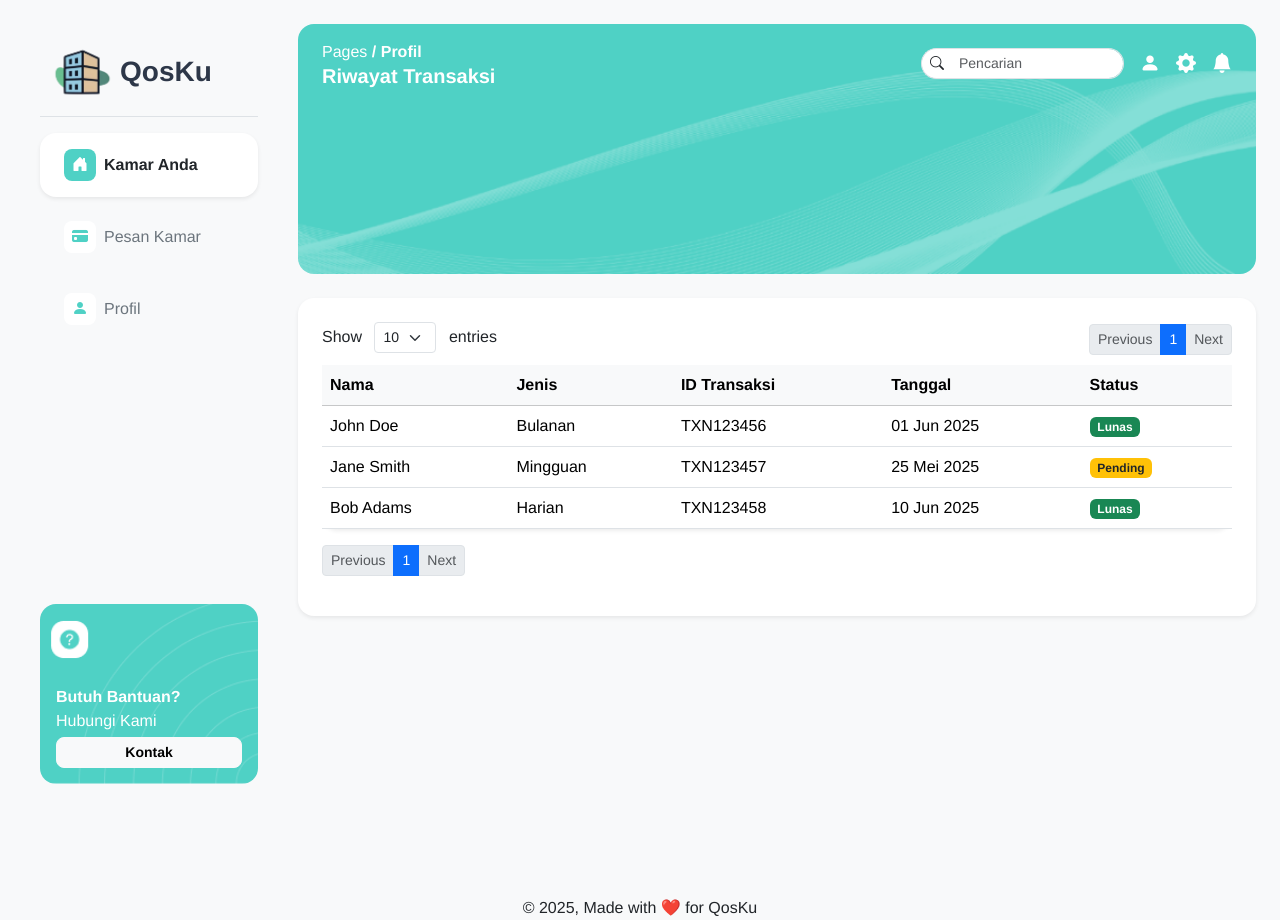
After one commit to Gusti-Rama/QosKu, a PHP site: page /riwayattransaksi.php in a window 1280 px wide. The commit adds this page. Run offline with PHP 8.4, Linux system fonts and the light colour scheme.

Commit message:
page profile & riwayat transaksi

```diff
--- /dev/null
+++ b/riwayattransaksi.php
@@ -0,0 +1,271 @@
+<!DOCTYPE html>
+<html lang="en">
+
+<head>
+    <meta charset="UTF-8">
+    <meta name="viewport" content="width=device-width, initial-scale=1.0">
+    <title>QosKu</title>
+    <link href="https://cdn.jsdelivr.net/npm/bootstrap@5.3.6/dist/css/bootstrap.min.css" rel="stylesheet" integrity="sha384-4Q6Gf2aSP4eDXB8Miphtr37CMZZQ5oXLH2yaXMJ2w8e2ZtHTl7GptT4jmndRuHDT" crossorigin="anonymous">
+    <link rel="stylesheet" href="./css/style.css">
+    <link rel="icon" href="./img/QosKuIMG.png" type="image/png">
+    <link rel="stylesheet" href="https://cdn.jsdelivr.net/npm/bootstrap-icons@1.13.1/font/bootstrap-icons.min.css">
+</head>
+
+<body class="bg-light">
+    <div class="d-flex min-vh-100 ms-4 me-4">
+        <nav class="bg-transparent p-3 me-4 d-flex flex-column" style="width: 250px;">
+            <a class="navbar-brand fw-bold fs-3 pt-3 border-bottom" href="#" style="color: #2D3748;">
+                <img src="./img/QosKuIMG.png" class="mb-1" alt="Logo" height="80">QosKu
+            </a>
+            <div class="flex-grow-1 mt-3 d-flex flex-column justify-content-between h-100">
+                <ul class="nav flex-column">
+                    <li class="nav-item mb-2">
+                        <div class="bg-white rounded-4 shadow-sm py-2 px-2 d-flex align-items-center">
+                            <a href="#" class="nav-link text-dark fw-bold d-flex align-items-center gap-2">
+                                <span class="d-flex justify-content-center align-items-center rounded-3"
+                                    style="width: 32px; height: 32px; background-color: #4FD1C5;">
+                                    <i class="bi bi-house-door-fill text-white"></i>
+                                </span>
+                                Kamar Anda
+                            </a>
+                        </div>
+                    </li>
+                    <li class="nav-item mb-2">
+                        <div class="bg-transparent rounded-4 py-2 px-2 d-flex align-items-center">
+                            <a href="#" class="nav-link text-secondary d-flex align-items-center gap-2">
+                                <span class="d-flex justify-content-center align-items-center rounded-3 bg-white"
+                                    style="width: 32px; height: 32px;">
+                                    <i class="bi bi-credit-card-fill" style="color: #4FD1C5;"></i>
+                                </span>
+                                Pesan Kamar
+                            </a>
+                        </div>
+                    </li>
+                    <li class="nav-item mb-2">
+                        <div class="bg-transparent rounded-4 py-2 px-2 d-flex align-items-center">
+                            <a href="#" class="nav-link text-secondary d-flex align-items-center gap-2">
+                                <span class="d-flex justify-content-center align-items-center rounded-3 bg-white"
+                                    style="width: 32px; height: 32px;">
+                                    <i class="bi bi-person-fill" style="color: #4FD1C5;"></i>
+                                </span>
+                                Profil
+                            </a>
+                        </div>
+                    </li>
+                </ul>
+                <div class="position-relative mt-auto rounded-4"
+                    style="height: 180px; background-image: url('./img/backgroundHelp.png'); background-size: cover; background-position: center;">
+                    <div class="text-white position-absolute bottom-0 w-100 start-0 px-3 pb-3 text-white">
+                        <p class="fw-bold fs-6 mb-0">Butuh Bantuan?</p>
+                        <p class="fs-6 mt-0 mb-1">Hubungi Kami</p>
+                        <button class="btn btn-sm btn-light w-100 rounded-3 fw-bold">Kontak</button>
+                    </div>
+                </div>
+            </div>
+        </nav>
+
+        <div class="flex-grow-1">
+            <div class="position-relative rounded-4"
+                style="background-image:url('./img/backgroundProfil.png'); background-size:cover; background-position:center;">
+                <div class="d-flex justify-content-between align-items-start mt-4" style="min-height:250px;">
+                    <div class="d-flex mt-3 px-4 bg-transparent">
+                        <div>
+                            <p class="mb-0 fs-6 text-white">Pages <b>/ Profil</b></p>
+                            <h3 class="fs-5 text-white fw-bold">Riwayat Transaksi</h3>
+                        </div>
+                    </div>
+                    <div class="d-flex align-items-center gap-3 pt-4 pe-4">
+                        <div class="input-group input-group-sm">
+                            <span class="input-group-text bg-white rounded-4 border-end-0 rounded-end-0">
+                                <i class="bi bi-search"></i>
+                            </span>
+                            <input type="text" class="form-control border-start-0 rounded-4 rounded-start-0"
+                                placeholder="Pencarian" />
+                        </div>
+                        <i class="bi bi-person-fill fs-5 text-white"></i>
+                        <i class="bi bi-gear-fill fs-5 text-white"></i>
+                        <i class="bi bi-bell-fill fs-5 text-white"></i>
+                    </div>
+                </div>
+
+            </div>
+            <div class="mt-4 container-fluid">
+                <div class="row">
+                    <div class="col-12 bg-white rounded-4 p-4 shadow-sm">
+
+                        <!-- Controls: rows per page + top pagination -->
+                        <div class="d-flex justify-content-between align-items-center mb-2">
+                            <div>
+                                <label for="rowsPerPage" class="form-label me-2">Show</label>
+                                <select id="rowsPerPage" class="form-select form-select-sm d-inline-block" style="width:auto">
+                                    <option value="5">5</option>
+                                    <option value="10" selected>10</option>
+                                    <option value="25">25</option>
+                                </select>
+                                <span class="ms-2">entries</span>
+                            </div>
+                            <nav aria-label="table pagination">
+                                <ul id="paginationTop" class="pagination pagination-sm mb-0"></ul>
+                            </nav>
+                        </div>
+
+                        <!-- Table -->
+                        <div class="table-responsive">
+                            <table class="table table-hover align-middle rounded-4 shadow-sm bg-white">
+                                <thead class="table-light">
+                                    <tr>
+                                        <th>Nama</th>
+                                        <th>Jenis</th>
+                                        <th>ID Transaksi</th>
+                                        <th>Tanggal</th>
+                                        <th>Status</th>
+                                    </tr>
+                                </thead>
+                                <tbody id="tableBody">
+                                    <!-- rows injected here -->
+                                </tbody>
+                            </table>
+                        </div>
+
+                        <!-- Bottom pagination -->
+                        <nav aria-label="table pagination">
+                            <ul id="paginationBottom" class="pagination pagination-sm"></ul>
+                        </nav>
+
+                    </div>
+                </div>
+            </div>
+
+        </div> <!-- /.flex-grow-1 -->
+    </div> <!-- /.d-flex.min-vh-100 -->
+
+    <div class="footer text-center mt-5 pt-5">
+        &copy; 2025, Made with ❤️ for QosKu
+    </div>
+    <script src="https://cdn.jsdelivr.net/npm/bootstrap@5.3.3/dist/js/bootstrap.bundle.min.js"></script>
+    <script>
+        // Sample data array
+        const transactions = [{
+                nama: 'John Doe',
+                jenis: 'Bulanan',
+                id: 'TXN123456',
+                tanggal: '01 Jun 2025',
+                status: 'Lunas'
+            },
+            {
+                nama: 'Jane Smith',
+                jenis: 'Mingguan',
+                id: 'TXN123457',
+                tanggal: '25 Mei 2025',
+                status: 'Pending'
+            },
+            {
+                nama: 'Bob Adams',
+                jenis: 'Harian',
+                id: 'TXN123458',
+                tanggal: '10 Jun 2025',
+                status: 'Lunas'
+            },
+            // … add more sample rows as needed …
+        ];
+
+        // State
+        let currentPage = 1;
+        let rowsPerPage = parseInt(document.getElementById('rowsPerPage').value, 10);
+
+        // DOM refs
+        const tableBody = document.getElementById('tableBody');
+        const paginationTop = document.getElementById('paginationTop');
+        const paginationBottom = document.getElementById('paginationBottom');
+        const rowsSelect = document.getElementById('rowsPerPage');
+
+        // Render a status badge
+        function renderStatusBadge(status) {
+            if (status === 'Lunas') {
+                return `<span class="badge bg-success">${status}</span>`;
+            } else if (status === 'Pending') {
+                return `<span class="badge bg-warning text-dark">${status}</span>`;
+            } else {
+                return `<span class="badge bg-secondary">${status}</span>`;
+            }
+        }
+
+        // Render table rows for current page
+        function renderTable() {
+            const start = (currentPage - 1) * rowsPerPage;
+            const end = start + rowsPerPage;
+            const pageItems = transactions.slice(start, end);
+
+            tableBody.innerHTML = pageItems.map(tx => `
+    <tr>
+      <td>${tx.nama}</td>
+      <td>${tx.jenis}</td>
+      <td>${tx.id}</td>
+      <td>${tx.tanggal}</td>
+      <td>${renderStatusBadge(tx.status)}</td>
+    </tr>
+  `).join('');
+        }
+
+        // Render pagination controls
+        function renderPagination(container) {
+            const totalPages = Math.ceil(transactions.length / rowsPerPage);
+            const pages = [];
+            // Previous button
+            pages.push(`
+    <li class="page-item ${currentPage === 1 ? 'disabled' : ''}">
+      <a class="page-link" href="#" data-page="${currentPage - 1}">Previous</a>
+    </li>
+  `);
+            // Page numbers
+            for (let p = 1; p <= totalPages; p++) {
+                pages.push(`
+      <li class="page-item ${p === currentPage ? 'active' : ''}">
+        <a class="page-link" href="#" data-page="${p}">${p}</a>
+      </li>
+    `);
+            }
+            // Next button
+            pages.push(`
+    <li class="page-item ${currentPage === totalPages ? 'disabled' : ''}">
+      <a class="page-link" href="#" data-page="${currentPage + 1}">Next</a>
+    </li>
+  `);
+            container.innerHTML = pages.join('');
+        }
+
+        // Handle clicks on pagination (top & bottom)
+        function onPageClick(e) {
+            e.preventDefault();
+            const link = e.target.closest('a.page-link');
+            if (!link) return;
+            const page = parseInt(link.dataset.page, 10);
+            const totalPages = Math.ceil(transactions.length / rowsPerPage);
+            if (page >= 1 && page <= totalPages) {
+                currentPage = page;
+                updateTableAndPagination();
+            }
+        }
+
+        // When rows-per-page changes
+        rowsSelect.addEventListener('change', () => {
+            rowsPerPage = parseInt(rowsSelect.value, 10);
+            currentPage = 1;
+            updateTableAndPagination();
+        });
+
+        paginationTop.addEventListener('click', onPageClick);
+        paginationBottom.addEventListener('click', onPageClick);
+
+        function updateTableAndPagination() {
+            renderTable();
+            renderPagination(paginationTop);
+            renderPagination(paginationBottom);
+        }
+
+        // Initial render
+        updateTableAndPagination();
+    </script>
+</body>
+
+</html>
--- a/signIn.php
+++ b/signIn.php
@@ -15,16 +15,11 @@
     <div class="position-fixed top-0 start-50 translate-middle-x mt-4 mx-4" style="z-index: 10; width: 70%;">
         <nav class="navbar navbar-expand-lg navbar-light bg-light shadow rounded-3 pe-5">
             <a class="navbar-brand fw-bold" href="#" style="color: #2D3748;">
-<<<<<<< HEAD:index.php
                 <img src="./img/QosKuIMG.png" alt="Logo" height="60">
                 QosKu
             </a>
 
             <!-- Menu links -->
-=======
-                <img src="./img/QosKuIMG.png" class="mb-1" alt="Logo" height="60">QosKu
-            </a>
->>>>>>> a944e506f982c19c74018824cc716a4005474db5:signIn.php
             <div class="collapse navbar-collapse justify-content-center me-5 pe-5" id="navbarMenu">
                 <ul class="navbar-nav mb-2 mb-lg-0">
                     <li class="nav-item px-2">
```
Also changed, not shown: dashboardPesanKamar.php (added, +164 -0 lines), profil.php (added, +176 -0 lines), img/backgroundProfil.png (added).
